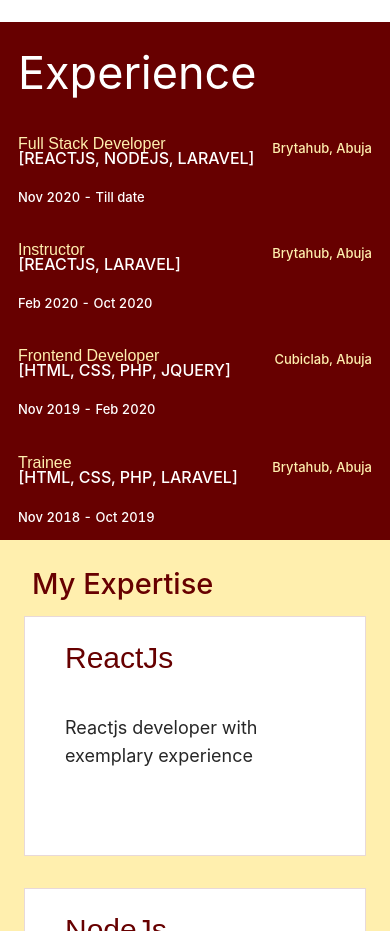
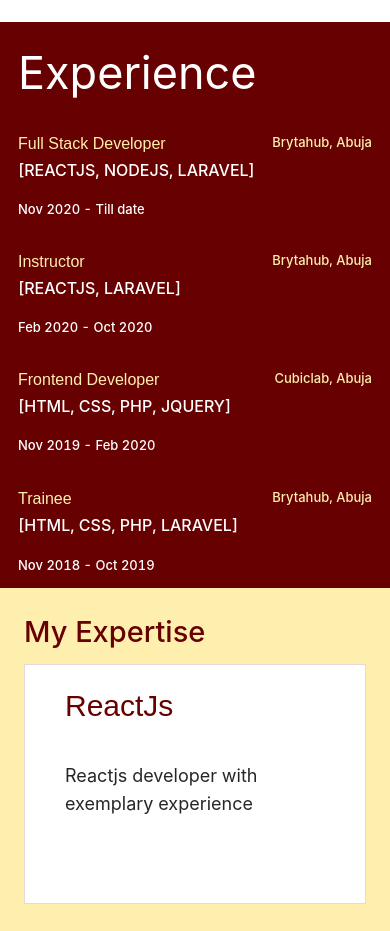
Before and after one commit to Animashaun87/my-profile, a React (Create React App) app: page / in a window 390 px wide. Shown: the part 1000-1931 px from the top of the page. Built offline with nearby package versions, Linux system fonts and the light colour scheme.

Commit message:
modified my experiences

```diff
--- a/src/components/experience.js
+++ b/src/components/experience.js
@@ -34,7 +34,9 @@
                 </span>
               </div>
               <div style={{ marginTop: "-18px" }}>
-                <p style={styles.subText1}>[REACTJS, NODEJS, LARAVEL]</p>
+                <p style={styles.subText1} className="exp-text">
+                  [REACTJS, NODEJS, LARAVEL]
+                </p>
                 <p style={styles.subText1} className="exp-date">
                   Nov 2020 - Till date
                 </p>
@@ -59,7 +61,9 @@
                 </span>
               </div>
               <div style={{ marginTop: "-18px" }}>
-                <p style={styles.subText1}>[REACTJS, LARAVEL]</p>
+                <p style={styles.subText1} className="exp-text">
+                  [REACTJS, LARAVEL]
+                </p>
                 <p style={styles.subText1} className="exp-date">
                   Feb 2020 - Oct 2020
                 </p>
@@ -84,7 +88,9 @@
                 </span>
               </div>
               <div style={{ marginTop: "-18px" }}>
-                <p style={styles.subText1}>[HTML, CSS, PHP, JQUERY]</p>
+                <p style={styles.subText1} className="exp-text">
+                  [HTML, CSS, PHP, JQUERY]
+                </p>
                 <p style={styles.subText1} className="exp-date">
                   Nov 2019 - Feb 2020
                 </p>
@@ -110,7 +116,9 @@
               </div>
 
               <div style={{ marginTop: "-18px" }}>
-                <p style={styles.subText1}>[HTML, CSS, PHP, LARAVEL]</p>
+                <p style={styles.subText1} className="exp-text">
+                  [HTML, CSS, PHP, LARAVEL]
+                </p>
                 <p style={styles.subText1} className="exp-date">
                   Nov 2018 - Oct 2019
                 </p>
@@ -139,7 +147,6 @@
   experience: {
     display: "flex",
     justifyContent: "space-between",
-    alignItems: "center",
   },
   text: {
     color: colors.lightYellow,
@@ -157,7 +164,6 @@
     fontSize: "16px",
     fontWeight: 500,
     cursor: "pointer",
-    // paddingBottom: "30%",
   },
 };
 export default Experience;
--- a/src/utils/styles/global.css
+++ b/src/utils/styles/global.css
@@ -311,7 +311,7 @@
     display: flex;
     justify-content: flex-start;
     margin-top: 24px !important;
-    margin-left: 32px !important;
+    margin-left: 24px !important;
   }
 }
 
@@ -824,6 +824,13 @@
 /* End of footer media query*/
 
 /* Experience Media Query*/
+
+@media (max-width: 575px) {
+  .exp-text {
+    margin-top: 12px !important;
+  }
+}
+
 @media (max-width: 575px) {
   .exp-title {
     font-size: 45px !important;
```
